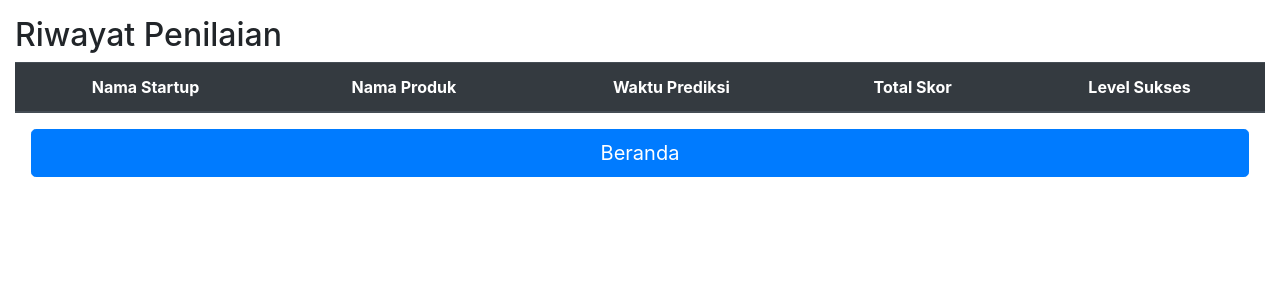
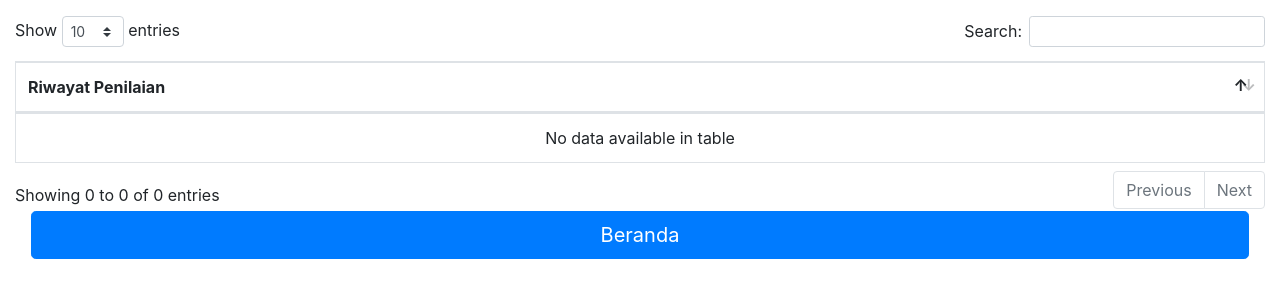
Before and after one commit to adiram17/surpreproject, a Django app: page /surpre/scorehistory in a window 1280 px wide. Shown: the part 56-356 px from the top of the page. Run offline with Django 3.2, Linux system fonts and the light colour scheme; a user stored in the database is signed in; tables that the repository leaves empty hold one stand-in row (values such as "Sample post"); lists and menus that the app fills with data are empty; some libraries are stand-ins or nearby versions.

Commit message:
update scorehistory

```diff
--- a/templates/pages/scorehistory.html
+++ b/templates/pages/scorehistory.html
@@ -11,34 +11,32 @@
         </div>
         {% endfor %}
 
-        <h2>Riwayat Penilaian</h2>
-        <div class="text-center">
-            <table class="table">
-                <thead class="thead-dark">
+        <div class="">
+            <div class="table-responsive">
+                <table class="table table-bordered" id="dataTable" width="100%" cellspacing="0">
+                    <thead>
                         <tr>
-                        <th scope="col">Nama Startup</th>
-                        <th scope="col">Nama Produk</th>
-                        <th scope="col">Waktu Prediksi</th>
-                        <th scope="col">Total Skor</th>
-                        <th scope="col">Level Sukses</th>
+                            <th scope="col">Riwayat Penilaian</th>
                         </tr>
                     </thead>
                     <tbody>
                         {%for score in scores%}
                         <tr>
-                        <th scope="row">{{score.startupname}}</th>
-                        <td>{{score.productname}}</td>
-                        <td>{{score.calculatedate}}</td>
-                        <td>{{score.totalscore}}</td>
-                        <td>{{score.scorecategory}}</td>
+                            <td>
+                                <div>
+                                <p><strong>{{score.startupname}}</strong></p>
+                                <p><strong>{{score.productname}}</strong></p>
+                                <p><small>Skor total: {{score.totalscore}}</small></p>
+                                <p><small>Waktu prediksi: {{score.calculatedate}}</small></p>
+                                <p><small>Level skor: {{score.scorecategory}}</small></p>
+                                </div>
+                            </td>
                         </tr>
                         {%endfor%}
-
                     </tbody>
                 </table>
             </div>
-
-
+        </div>
         <div class="text-center ml-3 mr-3">
             <div class="mb-3">
                 <a type="button" class="btn btn-primary btn-lg btn-block" href="{%url 'home'%}">Beranda</a>
```
Lines whose indentation alone changed are shown as unchanged.
